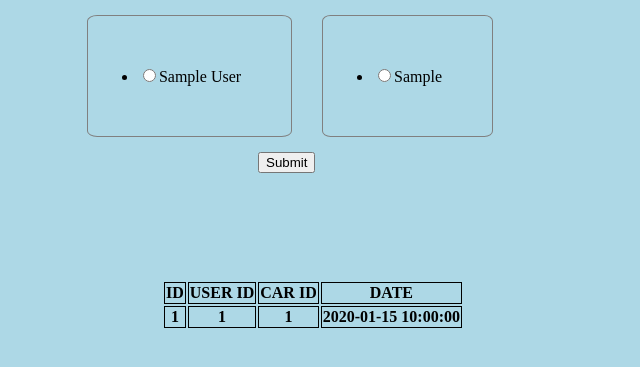
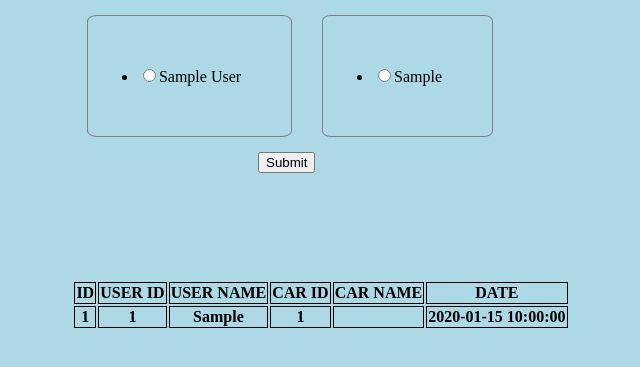
Before and after one commit to PsanchezFR/PHPexercices, a PHP site: page / in a window 1280 px wide. Shown: the top 367 px of the page, without its empty margins (350-990 px from the left). Run offline with PHP 8.4, Linux system fonts and the light colour scheme; tables that the repository leaves empty or names only in its code hold one stand-in row (values such as "Sample post"); lists and menus that the app fills with data are empty.

Commit message:
added names

```diff
--- a/exercices/bdd/car.php
+++ b/exercices/bdd/car.php
@@ -24,6 +24,18 @@
 					return $this->carList;
 				}
 
+				public function getCar($id){
+					foreach ($this->carList as $key => $car) {
+						if($car->car_id === $id){
+							return $car;
+						}
+					}
+				}
+
+				public function getCarType($id){
+					return $this->getCar($id)->type;
+				}
+
 				//BDD---------------
 				public function fetchAll(){
 					$reqCar= $this->bdd->prepare("SELECT * FROM car");
--- a/exercices/bdd/index.php
+++ b/exercices/bdd/index.php
@@ -35,7 +35,7 @@
 		}
 		table{
 			margin-top: 10%;
-			margin-left: 40%;
+			margin-left: 33%;
 		}
 		table tr, table th{
 			border: 1px solid black;
@@ -83,14 +83,18 @@
 			echo "<tr>";
 				echo "<th>ID</th>";
 				echo "<th>USER ID</th>";
+				echo "<th>USER NAME</th>";
 				echo "<th>CAR ID</th>";
+				echo "<th>CAR NAME</th>";
 				echo "<th>DATE</th>";
 			echo "</tr>";
 					foreach ($userCarManager->getUserCarList() as $key => $object) {
 						echo "<tr>";
 							echo "<th>$object->id</th>";
 							echo "<th>$object->user_id</th>";
+							echo "<th>" . $usersManager->getUserName($object->user_id) . "</th>";
 							echo "<th>$object->car_id</th>";
+							echo "<th>" . $carsManager->getCarType($object->car_id) . "</th>";
 							echo "<th>$object->date</th>";
 						echo "<tr>";
 					}
@@ -98,8 +102,6 @@
 
 			if(!empty($_POST)){
 				if(isset($_POST['car']) && isset($_POST['user'])){
-					echo "<pre>" . intval($_POST['car']) . "</pre>";
-					echo "<pre>" . intval($_POST['user']) . "</pre>";
 					$userCarManager->insertOne(intval($_POST['car']), intval($_POST['user']), date('Y-m-d H:i:s'));
 					session_destroy();
 					header("Refresh:0");
--- a/exercices/bdd/user.php
+++ b/exercices/bdd/user.php
@@ -23,6 +23,18 @@
 					return $this->userList;
 				}
 
+				public function getUser($id){
+					foreach ($this->userList as $key => $user) {
+						if($user->id === $id){
+							return $user;
+						}
+					}
+				}
+
+				public function getUserName($id){
+					return $this->getUser($id)->firstname;
+				}
+
 				//BDD---------------
 				public function fetchAll(){
 					$reqUser = $this->bdd->prepare("SELECT * FROM user");
```
